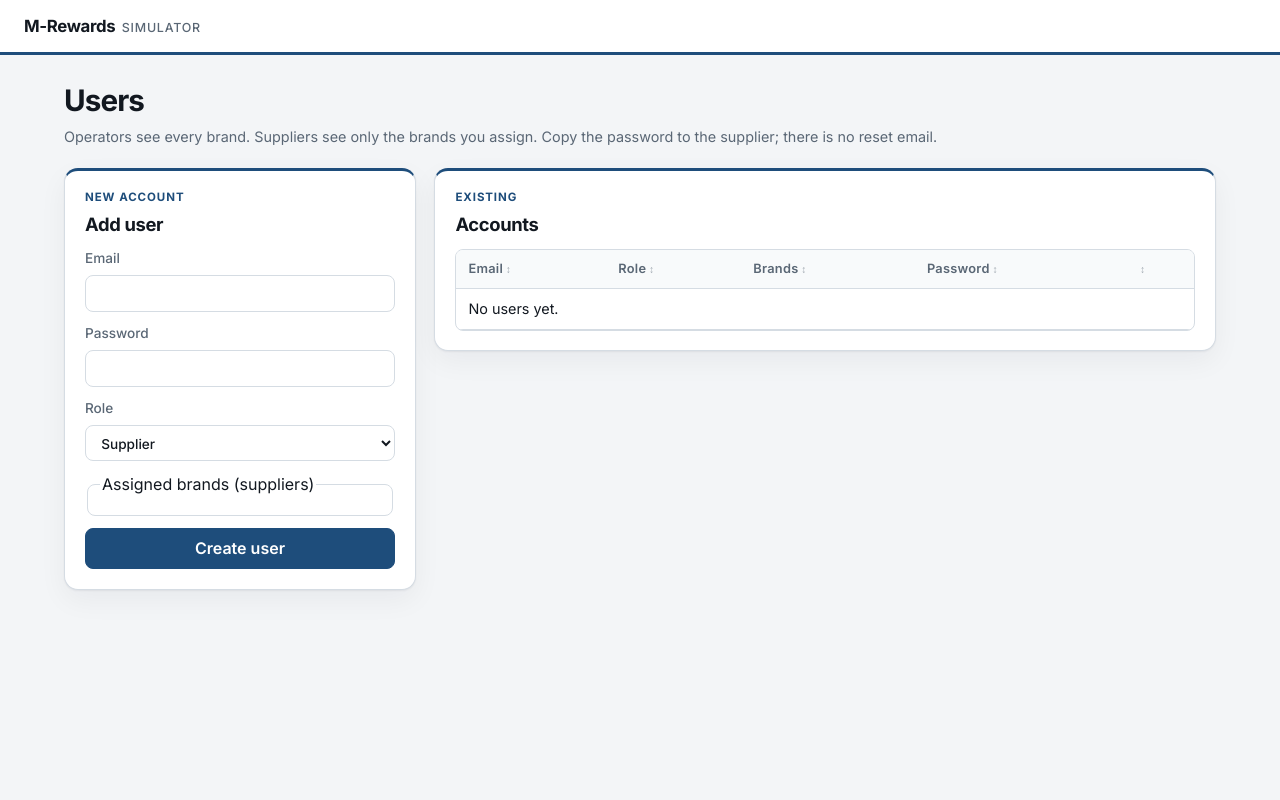
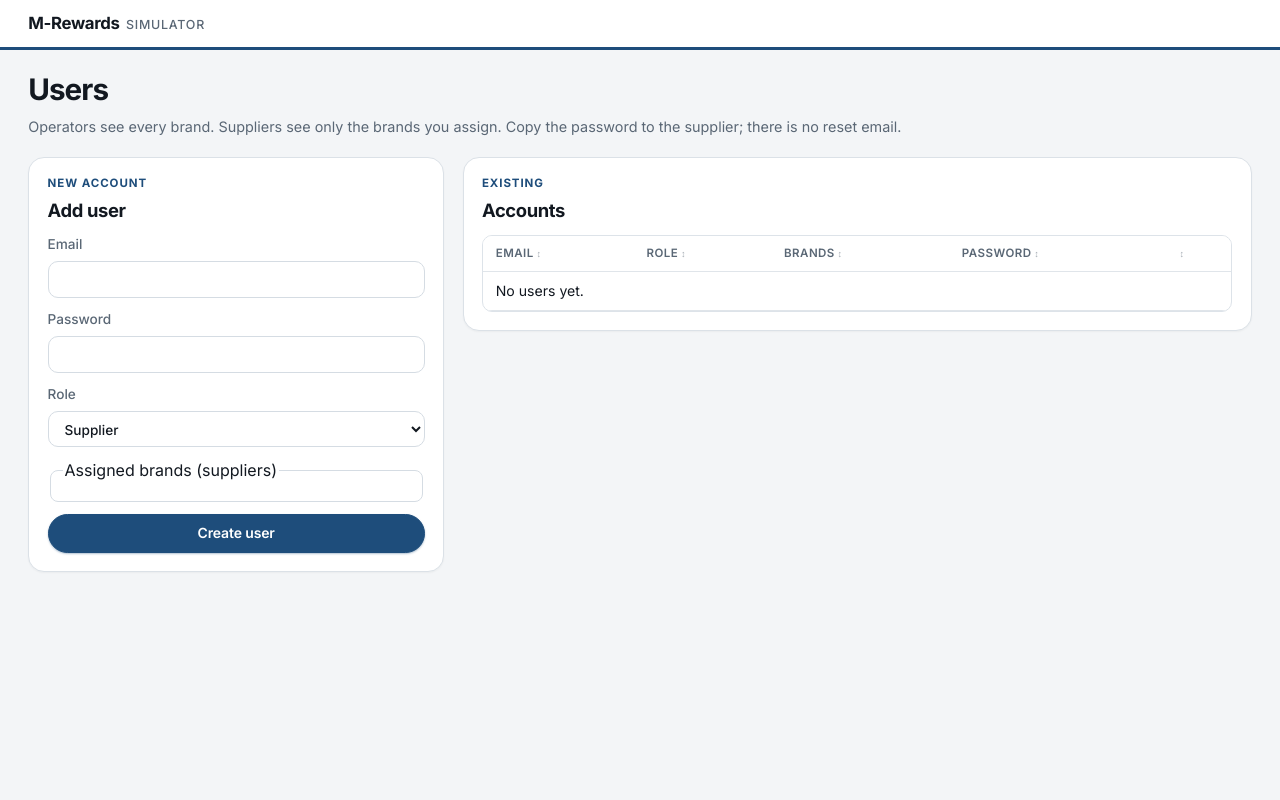
Before and after one commit to rickrangel-mer/m-rewards-simulator, a Python web app: template templates/users.html in a window 1280 px wide. Run offline with Jinja, Linux system fonts and the light colour scheme; the template is opened without the code that fills it, so the values that code supplies are empty.

Commit message:
Use the full page width and modernize tables and buttons (#23)
The brand page was three stacked cards in a 1200px column. Results now
share a dashboard row with the histogram, SKUs sit beside reward
cutoffs, and the layout stretches to 1760px. Pill buttons, quieter
tables, and taller SKU rows replace the old boxed-file-control look.

Co-authored-by: Cursor Agent <cursoragent@cursor.com>
Co-authored-by: rickrangel-mer <rickrangel-mer@users.noreply.github.com>

```diff
--- a/static/styles.css
+++ b/static/styles.css
@@ -23,10 +23,12 @@
   --hero-muted: #5a6775;
   --panel-accent: #1e4d7b;
   --danger: #9b2c2c;
-  --shadow: 0 1px 2px rgba(18, 24, 32, 0.06), 0 10px 28px rgba(18, 24, 32, 0.05);
+  --shadow: 0 1px 2px rgba(18, 24, 32, 0.04);
   --font: "Inter", "Segoe UI", system-ui, sans-serif;
   --font-display: "Inter", "Segoe UI", system-ui, sans-serif;
-  --radius: 14px;
+  --radius: 16px;
+  --page-max: 1760px;
+  --page-gutter: clamp(1rem, 2.2vw, 2rem);
 }
 
 /* Coca-Cola: red + white, ribbon header, serif wordmark.
@@ -135,7 +137,7 @@ a:hover { text-decoration: underline; }
   justify-content: space-between;
   align-items: center;
   gap: 1rem;
-  padding: 0.85rem 1.5rem;
+  padding: 0.7rem var(--page-gutter);
   background: var(--topbar-bg);
   color: var(--topbar-ink);
   border-bottom: 3px solid var(--topbar-line);
@@ -347,9 +349,9 @@ a:hover { text-decoration: underline; }
 }
 
 .container {
-  max-width: 1200px;
+  max-width: var(--page-max);
   margin: 0 auto;
-  padding: 1.5rem;
+  padding: 1.15rem var(--page-gutter) 2rem;
 }
 
 .page-intro {
@@ -431,12 +433,103 @@ h3 {
 
 .panel {
   background: var(--surface);
-  border: 1px solid var(--line);
+  border: 1px solid color-mix(in srgb, var(--line) 85%, white);
   border-radius: var(--radius);
-  padding: 1.15rem 1.25rem 1.2rem;
+  padding: 1.05rem 1.15rem 1.15rem;
   margin-bottom: 1.15rem;
   box-shadow: var(--shadow);
-  border-top: 3px solid var(--panel-accent);
+}
+
+.results-board {
+  display: grid;
+  grid-template-columns: minmax(0, 1.15fr) minmax(18rem, 0.85fr);
+  gap: 1.15rem 1.5rem;
+  align-items: stretch;
+}
+
+.results-chart h3 { margin-top: 0; }
+
+.results-chart .histogram {
+  height: 220px;
+  margin-bottom: 0;
+}
+
+.workspace {
+  display: grid;
+  grid-template-columns: minmax(0, 1fr) minmax(17rem, 22.5rem);
+  gap: 1.15rem;
+  align-items: start;
+}
+
+.workspace .sku-editor,
+.workspace .reward-thresholds {
+  margin-bottom: 0;
+}
+
+.workspace .rewards-grid {
+  grid-template-columns: 1fr;
+}
+
+.workspace-side {
+  display: flex;
+  flex-direction: column;
+  gap: 0.85rem;
+  position: sticky;
+  top: 4.6rem;
+}
+
+.workspace-side .actions {
+  margin: 0;
+}
+
+.workspace-side .actions .button.primary,
+.workspace-side .actions button[value="simulate"] {
+  width: 100%;
+  justify-content: center;
+}
+
+.workspace .add-reward {
+  flex-direction: column;
+  align-items: stretch;
+}
+
+.workspace .add-reward input,
+.reward-card input {
+  width: 100%;
+  min-width: 0;
+}
+
+.data-toolbar .file-label {
+  flex-direction: row;
+  flex-wrap: wrap;
+  align-items: center;
+}
+
+.data-toolbar {
+  display: flex;
+  flex-direction: column;
+  gap: 0.65rem;
+  margin-bottom: 0.85rem;
+  padding: 0.75rem 0.85rem;
+  background: color-mix(in srgb, var(--bg) 65%, white);
+  border-radius: 12px;
+}
+
+.data-toolbar .import-row,
+.data-toolbar .sku-tools {
+  margin-bottom: 0;
+}
+
+#catalog-upload {
+  padding-top: 0;
+  border-top: none;
+}
+
+.sku-editor .table-wrap {
+  max-height: min(72vh, 840px);
+  border: none;
+  border-radius: 10px;
+  background: color-mix(in srgb, var(--bg) 35%, white);
 }
 
 .controls, .import-row, .add-reward, .actions {
@@ -460,15 +553,26 @@ input[type="number"],
 input[type="search"],
 input[type="email"],
 input[type="password"],
-input[type="file"],
 select {
   font: inherit;
   color: var(--ink);
   border: 1px solid var(--line);
-  border-radius: 8px;
-  padding: 0.5rem 0.7rem;
+  border-radius: 10px;
+  padding: 0.5rem 0.75rem;
   background: #fff;
   min-width: 10rem;
+}
+
+input[type="file"] {
+  font: inherit;
+  font-size: 0.8rem;
+  color: var(--ink);
+  border: 1px dashed color-mix(in srgb, var(--line) 70%, var(--accent));
+  border-radius: 10px;
+  padding: 0.4rem 0.55rem;
+  background: #fff;
+  min-width: 0;
+  max-width: 22rem;
 }
 
 input:focus,
@@ -482,12 +586,19 @@ button:focus-visible,
 .button, button {
   font: inherit;
   font-weight: 600;
-  border: 1px solid var(--line);
-  border-radius: 8px;
-  padding: 0.5rem 0.95rem;
+  font-size: 0.875rem;
+  border: 1px solid transparent;
+  border-radius: 999px;
+  padding: 0.52rem 1.05rem;
   cursor: pointer;
   background: #fff;
   color: var(--ink);
+  display: inline-flex;
+  align-items: center;
+  justify-content: center;
+  gap: 0.35rem;
+  letter-spacing: -0.01em;
+  transition: background 0.15s ease, color 0.15s ease, border-color 0.15s ease, box-shadow 0.15s ease;
 }
 
 .button.primary, button.primary,
@@ -495,41 +606,64 @@ button[value="simulate"] {
   background: var(--cta);
   border-color: var(--cta);
   color: var(--on-cta);
+  box-shadow: 0 1px 2px color-mix(in srgb, var(--cta) 35%, transparent);
 }
 
 .button.primary:hover, button.primary:hover,
 button[value="simulate"]:hover {
-  filter: brightness(1.05);
+  filter: brightness(1.06);
 }
 
 .button.secondary, button.secondary {
-  background: var(--accent-soft);
-  border-color: color-mix(in srgb, var(--accent-2) 40%, white);
+  background: transparent;
+  border-color: color-mix(in srgb, var(--ink) 16%, transparent);
+  color: var(--ink);
+}
+
+.button.secondary:hover, button.secondary:hover {
+  background: color-mix(in srgb, var(--ink) 6%, transparent);
+  text-decoration: none;
+}
+
+.button.ghost {
+  background: transparent;
+  border-color: transparent;
   color: var(--accent-2);
+  padding-left: 0.65rem;
+  padding-right: 0.65rem;
+}
+
+.button.ghost:hover {
+  background: color-mix(in srgb, var(--accent) 10%, transparent);
+  text-decoration: none;
 }
 
 .button.danger, button.danger {
+  background: transparent;
+  border-color: color-mix(in srgb, var(--danger) 35%, white);
+  color: var(--danger);
+}
+
+.button.danger:hover, button.danger:hover {
   background: #f8e8e8;
-  border-color: #e4bcbc;
-  color: var(--danger);
 }
 
 .table-wrap {
   overflow: auto;
   max-height: 420px;
-  border: 1px solid var(--line);
-  border-radius: 8px;
+  border: 1px solid color-mix(in srgb, var(--line) 80%, white);
+  border-radius: 10px;
 }
 
 table {
   width: 100%;
   border-collapse: collapse;
-  font-size: 0.9rem;
+  font-size: 0.88rem;
 }
 
 th, td {
-  padding: 0.6rem 0.75rem;
-  border-bottom: 1px solid var(--line);
+  padding: 0.55rem 0.8rem;
+  border-bottom: 1px solid color-mix(in srgb, var(--line) 75%, white);
   text-align: left;
   vertical-align: middle;
 }
@@ -537,15 +671,32 @@ th, td {
 th {
   position: sticky;
   top: 0;
-  background: #f8fafb;
+  background: var(--surface);
   z-index: 1;
   font-weight: 600;
-  font-size: 0.8rem;
-  letter-spacing: 0.02em;
+  font-size: 0.72rem;
+  letter-spacing: 0.04em;
+  text-transform: uppercase;
   color: var(--muted);
 }
 
-tbody tr:hover { background: #fafbfc; }
+tbody tr:hover { background: color-mix(in srgb, var(--accent) 6%, white); }
+
+.data-table input[type="number"],
+.data-table input[type="text"] {
+  min-width: 0;
+  width: 7rem;
+  padding: 0.35rem 0.5rem;
+  border-radius: 8px;
+  background: color-mix(in srgb, var(--bg) 70%, white);
+  border-color: transparent;
+}
+
+.data-table input[type="number"]:focus,
+.data-table input[type="text"]:focus {
+  background: #fff;
+  border-color: var(--accent);
+}
 
 th.sortable {
   cursor: pointer;
@@ -835,7 +990,7 @@ body.login-page {
 
 .users-layout {
   display: grid;
-  grid-template-columns: minmax(16rem, 22rem) minmax(0, 1fr);
+  grid-template-columns: minmax(18rem, 26rem) minmax(0, 1fr);
   gap: 1.15rem;
   align-items: start;
 }
--- a/test_app.py
+++ b/test_app.py
@@ -979,6 +979,10 @@ def test_brand_theme_css_uses_variables_and_palettes():
     assert "background: var(--bg)" in css
     assert "th.sortable" in css
     assert "body.login-page" in css
+    assert ".workspace" in css
+    assert ".results-board" in css
+    assert "--page-max" in css
+    assert "1760px" in css
     assert 'body.login-page[data-theme="coca-cola"]' not in css
     assert 'body.login-page[data-theme="monster"]' not in css
 
```
Also changed, not shown: other parts of static/styles.css (+27 -31 lines), templates/brand.html (+18 -2 lines).
